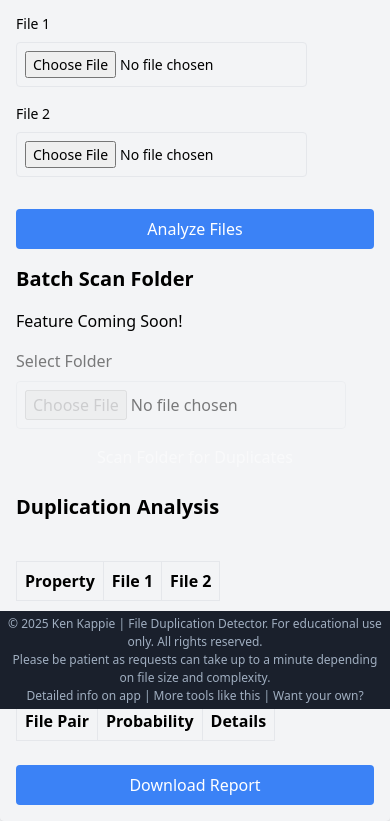
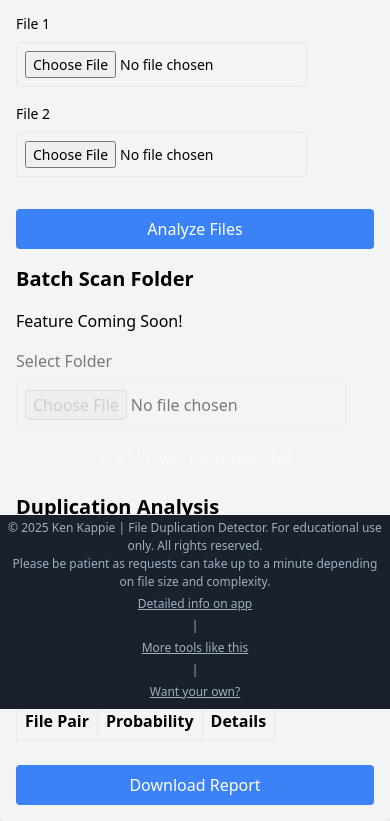
Before and after one commit to kappter/file-duplication-detector, a website: page index.html in a window 390 px wide. Shown: the part 135-956 px from the top of the page. Drawn offline with Linux system fonts and the light colour scheme.

Commit message:
Add files via upload

```diff
--- a/index.html
+++ b/index.html
@@ -95,6 +95,14 @@
             border-bottom: 1px dotted #000;
             cursor: help;
         }
+        .footer-links a {
+            color: #a0aec0;
+            text-decoration: underline;
+            margin: 0 0.25rem;
+        }
+        .footer-links a:hover {
+            color: #cbd5e0;
+        }
         @media (max-width: 600px) {
             .file-input-pair {
                 flex-direction: column;
@@ -106,6 +114,10 @@
             .fixed-footer {
                 font-size: 0.75rem;
                 padding: 0.25rem;
+            }
+            .footer-links a {
+                display: block;
+                margin: 0.25rem 0;
             }
         }
     </style>
@@ -179,7 +191,11 @@
     <footer class="fixed-footer">
         <p>© 2025 Ken Kappie | File Duplication Detector. For educational use only. All rights reserved.</p>
         <p>Please be patient as requests can take up to a minute depending on file size and complexity.</p>
-        <p>Detailed info on app | More tools like this | Want your own?</p>
+        <p class="footer-links">
+            <a href="https://example.com/info" target="_blank">Detailed info on app</a> |
+            <a href="https://example.com/tools" target="_blank">More tools like this</a> |
+            <a href="https://example.com/contact" target="_blank">Want your own?</a>
+        </p>
     </footer>
     <script src="script.js"></script>
 </body>
```
